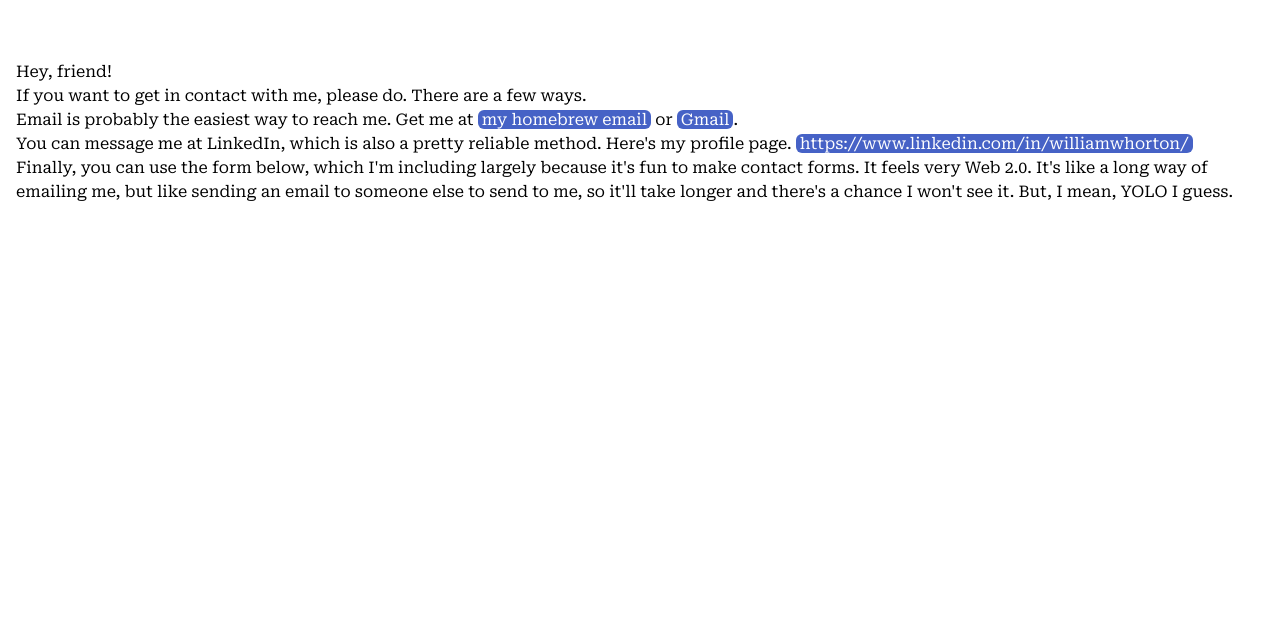
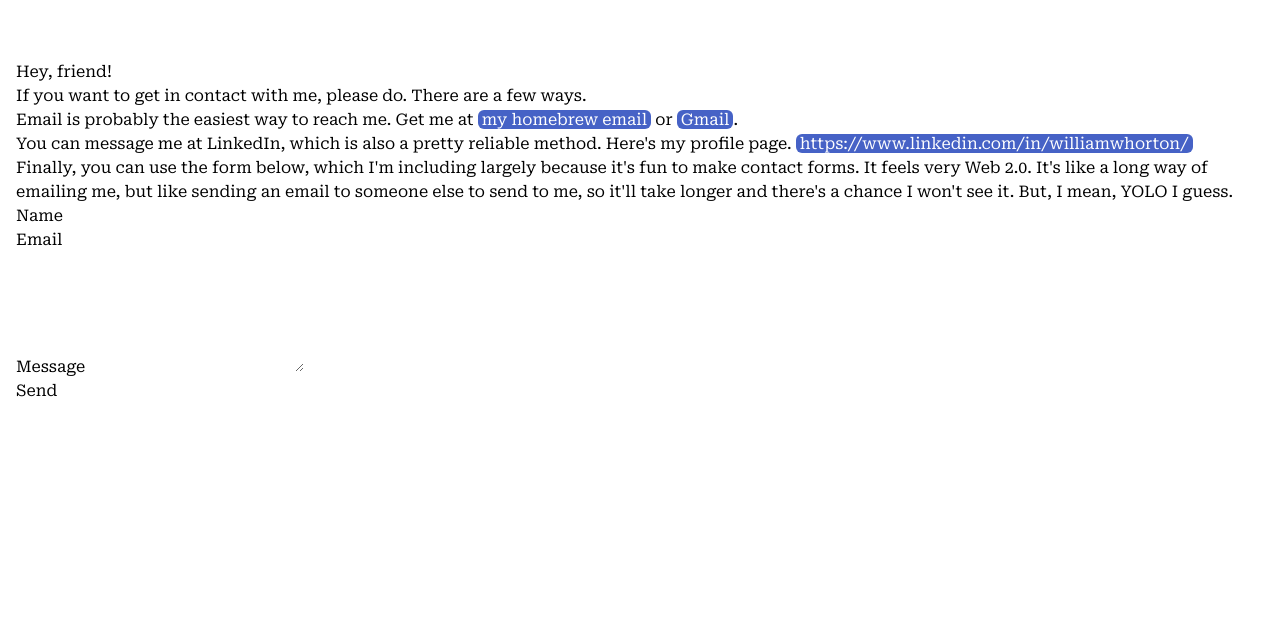
Before and after one commit to williamwhorton/WilliamWhortonDotCom, a Flask app: page /contact in a window 1280 px wide. Shown: the part 112-755 px from the top of the page. Before the commit the page ends 313 px from the top, so only its background shows below. Run offline with Flask 3, Linux system fonts and the light colour scheme; style sheets or scripts are compiled from the project's sources.

Commit message:
"Add Contact page: implement form with Flask-WTF, update navigation links, and refine project writeup rendering logic with fallback for missing images"

```diff
--- a/app/__init__.py
+++ b/app/__init__.py
@@ -1,6 +1,16 @@
 from flask import Flask
 
 from config import config
+
+links = [
+    {'name': 'Home', 'routeName': 'main.index'},
+    {'name': 'Work', 'routeName': 'main.work'},
+    {'name': 'Journal', 'routeName': 'main.journal'},
+    {'name': 'About', 'routeName': 'main.about'},
+    {'name': 'Contact', 'routeName': 'contact.contact'},
+
+]
+
 
 def create_app(config_name):
     app = Flask(__name__)
@@ -8,7 +18,14 @@ def create_app(config_name):
 
     config[config_name].init_app(app)
 
+    @app.context_processor
+    def inject_links():
+        return dict(links=links)
+
     from .main import main as main_blueprint
+    from .contact_bp import contact_bp
+
+    app.register_blueprint(contact_bp)
     app.register_blueprint(main_blueprint)
 
     return app
--- /dev/null
+++ b/app/contact_bp/__init__.py
@@ -0,0 +1,21 @@
+from flask import Blueprint, render_template, request, flash, redirect, url_for
+from flask_wtf import FlaskForm
+from wtforms import StringField, TextAreaField, SubmitField
+from wtforms.validators import DataRequired, Email
+
+contact_bp = Blueprint('contact', __name__)
+
+class ContactForm(FlaskForm):
+    name = StringField('Name', validators=[DataRequired()])
+    email = StringField('Email', validators=[DataRequired(), Email()])
+    message = TextAreaField('Message', validators=[DataRequired()])
+    submit = SubmitField('Send')
+
+@contact_bp.route('/contact', methods=['GET', 'POST'])
+def contact():
+    form = ContactForm()
+    if form.validate_on_submit():
+        # Process form data (e.g., save to DB, send email)
+        flash('Thank you for your message!', 'success')
+        return redirect(url_for('contact.contact'))
+    return render_template('contact/index.html', form=form)
--- a/app/main/views.py
+++ b/app/main/views.py
@@ -1,19 +1,5 @@
 from flask import render_template, current_app, Flask
 from . import main
-
-links = [
-    {'name': 'Home', 'routeName': '.index'},
-    {'name': 'Work', 'routeName': '.work'},
-    {'name': 'Journal', 'routeName': '.journal'},
-    {'name': 'About', 'routeName': '.about'},
-    {'name': 'Contact', 'routeName': '.contact'},
-
-]
-
-
-@main.context_processor
-def inject_links():
-    return dict(links=links)
 
 
 @main.route('/')
@@ -24,11 +10,6 @@ def index():
 @main.route('/about')
 def about():
     return render_template('about/index.html')
-
-
-@main.route('/contact')
-def contact():
-    return render_template('contact/index.html')
 
 
 @main.route('/work')
--- a/app/static/src/input.css
+++ b/app/static/src/input.css
@@ -36,3 +36,18 @@
     @apply bg-blue-800 opacity-80 text-white rounded-md px-1;
   }
 }
+
+@layer utilities {
+  .project-writeup {
+    @apply  mb-4;
+    h3 {
+      @apply text-2xl font-display font-bold mb-2;
+    }
+    p {
+      @apply text-xl mb-2;
+    }
+    a {
+      @apply bg-blue-800 opacity-80 text-white rounded-md px-1;
+    }
+  }
+}
--- a/app/templates/components/contact_form.html
+++ b/app/templates/components/contact_form.html
@@ -0,0 +1,16 @@
+<form method="POST">
+    {{ form.hidden_tag() }}
+    <p>{{ form.name.label }} {{ form.name(class="form-control") }}</p>
+    <p>{{ form.email.label }} {{ form.email(class="form-control") }}</p>
+    <p>{{ form.message.label }} {{ form.message(class="form-control", rows="5") }}</p>
+    <p>{{ form.submit(class="btn btn-primary") }}</p>
+</form>
+
+<!-- Flash messages -->
+{% with messages = get_flashed_messages(with_categories=true) %}
+  {% if messages %}
+    {% for category, message in messages %}
+      <div class="alert alert-{{ category }}">{{ message }}</div>
+    {% endfor %}
+  {% endif %}
+{% endwith %}
--- a/app/templates/index.html
+++ b/app/templates/index.html
@@ -15,7 +15,7 @@
             <p class="text-xl text-gray-900 mb-3">Since about 2014 I've been building websites and applications for a living. I mostly work on the front end, but I've done my share of back end work as well. I've also dabbled in design, and I've learned a lot about user experience over the years.</p>
             <p class="text-xl text-gray-900 mb-3">I love building software, and I'm pretty good at it if I do say so myself, but I also love the big picture. My entire career has been about solving problems and making things better, and I'm looking forward to taking on more strategic roles. Don't get me wrong, I'm a great engineer. I can build a great application, but I can also build bullet-proof development processes and strong teams.</p>
             <p class="text-xl text-gray-900 mb-3">Anyway, take a look around. If you want to learn about me in more detail, the conveniently-named <a class="link " href="{{ url_for('main.about') }}">About</a> section has you covered. Here on business? Want to see what I've been working on? You'll probably want the <a class="link " href="{{ url_for('main.work') }}">Work</a> part. Poke around the <a class="link " href="{{ url_for('main.journal') }}">Journal</a> section if you want to see what's been on my mind lately.</p>
-            <p class="text-xl text-gray-900 mb-3">And, of course, if you're looking for somebody to lead your team to greatness, that <a class="link " href="{{ url_for('main.contact') }}">Contact</a> link will get you to the surest ways to get in touch with me.</p>
+            <p class="text-xl text-gray-900 mb-3">And, of course, if you're looking for somebody to build your next big project or lead your team to greatness, click that <a class="link " href="{{ url_for('contact.contact') }}">Contact</a> link.</p>
         </div>
     </div>
 {% endblock %}
--- a/app/templates/work/index.html
+++ b/app/templates/work/index.html
@@ -8,14 +8,14 @@
         <p class="text-xl text-gray-900">You won't find my resume here, by the way; I tweak it pretty frequently and have a few different copies in rotation. If you're interested in my work history, check me out on <a href="https://www.linkedin.com/in/williamwhorton/" class="link">LinkedIn</a>. Or, contact me and I'll be happy to forward you a copy.</p>
     </section>
     <section class="mb-10">
-    <h2 class="text-3xl font-display font-bold mb-2">Projects</h2>
+    <h2 class="text-4xl font-display font-bold mb-2">Projects</h2>
     <p class="text-xl text-gray-900 mb-10">Here are some of the things I've worked on. Many of these can be found on my <a class="link" href="https://github.com/williamwhorton">Github</a> page, in which case I've added a link to the repository. In other cases, I either don't control the repository or no longer have access to the code, in which case I've provided a link to the application when possible. In the case of some internal products that aren't publicly accessible, you'll just have to take my word for it.</p>
     {% for project in projects %}
         {{ writeup.render_project_writeup(project, loop.index) }}
     {% endfor %}
     </section>
     <section class="mb-10">
-        <h2 class="text-3xl font-display font-bold mb-2">Tech Stack</h2>
+        <h2 class="text-4xl font-display font-bold mb-2">Tech Stack</h2>
         <p class="text-xl text-gray-900">These are languages and frameworks I use. I've also included some context, as well as my thoughts on them. I know it's long, but it's not an exhaustive list.</p>
         {% include 'components/tech_tables.html' %}
     </section>
--- a/requirements.txt
+++ b/requirements.txt
@@ -7,3 +7,5 @@ MarkupSafe==3.0.3
 Werkzeug==3.1.6
 
 flask-flatpages
+flask-wtf
+wtforms
```
Also changed, not shown: app/content/work/Hero_Writeup.md (added, +18 -0 lines), app/content/work/Second_Test_Writeup.md (deleted, +0 -9 lines), app/content/work/Test_Product_Writeup.md (deleted, +0 -9 lines), app/content/work/William_Whorton_Dot_Com_Writeup.md (added, +17 -0 lines), app/templates/macros/project_writeup.html (+9 -3 lines), app/content/work/Complaint_Explorer_Writeup.md (added).
